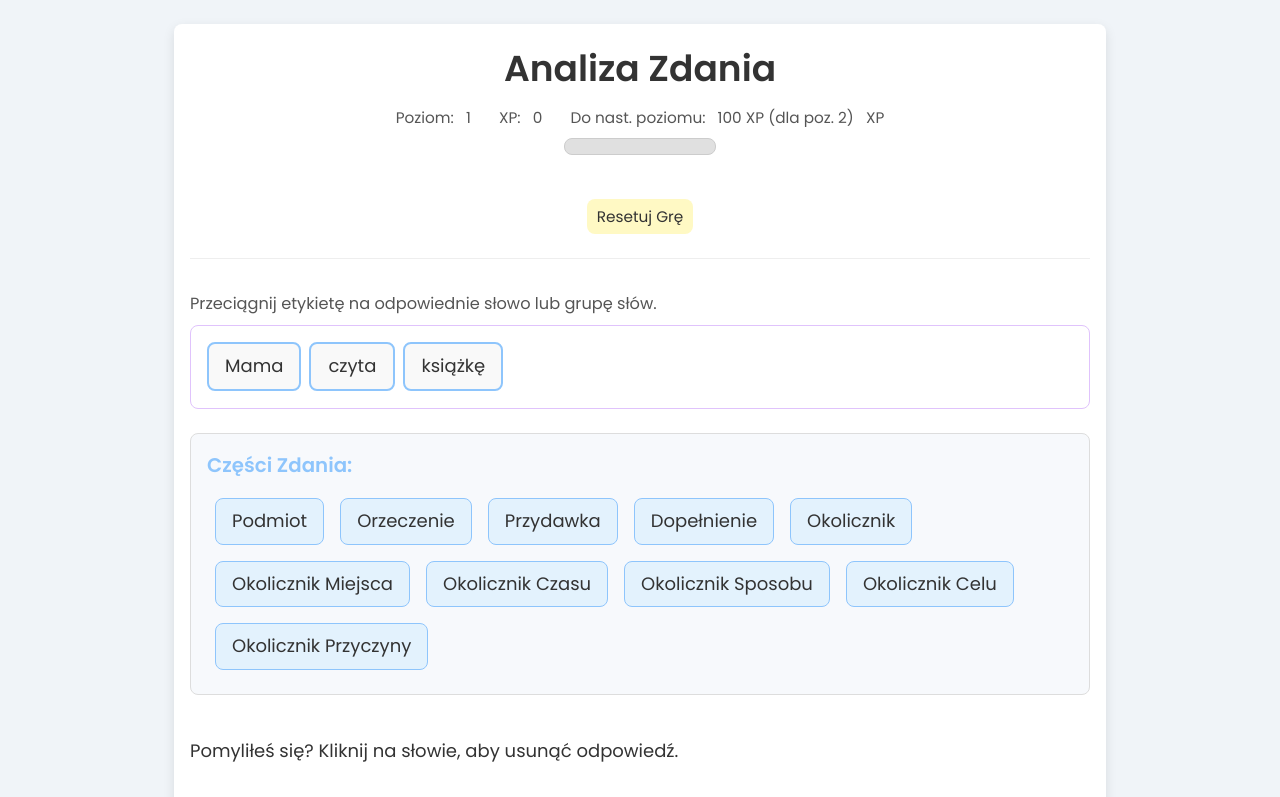
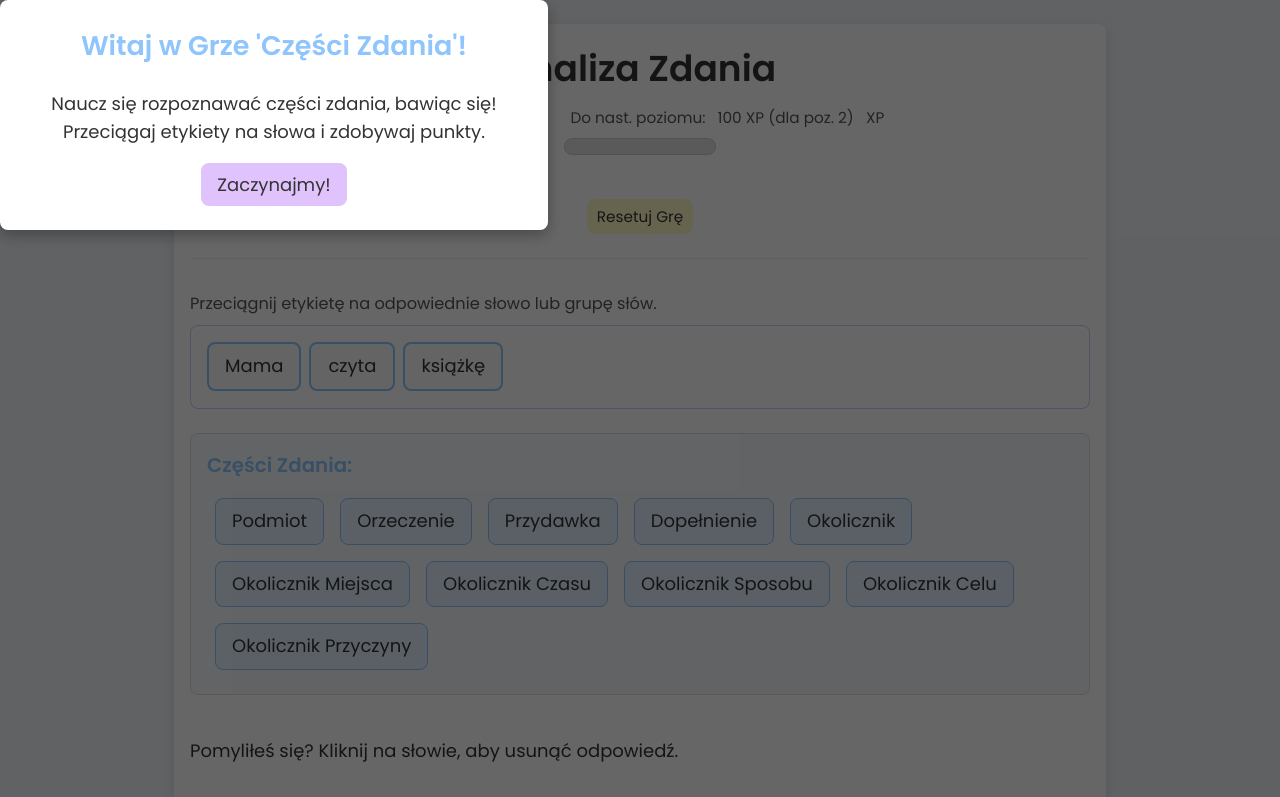
Before and after one commit to ytmytm/podmiot-i-spolka, a plain HTML site: page frontend/public/index.html in a window 1280 px wide. Shown: the top 797 px of the page. Drawn offline with Linux system fonts and the light colour scheme; files whose address does not match are found by name.

Commit message:
Add onboarding feature with modal and configuration
- Introduced an onboarding modal in `index.html` to guide users through the game.
- Created `onboarding.json` to define onboarding steps and tooltips for user assistance.
- Implemented onboarding logic in `onboardingManager.js` to manage the display and progression of onboarding steps.
- Updated `main.js` to initialize onboarding on page load and reset onboarding state when starting a new game.
- Enhanced styles in `main.css` for the onboarding modal and highlight effects.

```diff
--- a/frontend/public/index.html
+++ b/frontend/public/index.html
@@ -67,6 +67,15 @@
         </footer>
     </div>
 
+    <!-- Onboarding Modal Structure -->
+    <div id="onboarding-modal" style="display: none;">
+        <div id="onboarding-modal-content">
+            <h2 id="onboarding-title"></h2>
+            <p id="onboarding-text"></p>
+            <button id="onboarding-next-button">Dalej</button>
+        </div>
+    </div>
+
     <script type="module" src="../src/main.js"></script>
 </body>
 </html>
--- /dev/null
+++ b/frontend/public/onboarding.json
@@ -0,0 +1,129 @@
+{
+  "onboardingSteps": [
+    {
+      "id": "step1_welcome",
+      "title": "Witaj w Grze 'Części Zdania'!",
+      "text": "Naucz się rozpoznawać części zdania, bawiąc się! Przeciągaj etykiety na słowa i zdobywaj punkty.",
+      "targetElement": null,
+      "imageUrl": null,
+      "buttonText": "Zaczynajmy!"
+    },
+    {
+      "id": "step2_drag_parts",
+      "title": "Jak grać? To proste!",
+      "text": "Zobaczysz zdanie i etykiety z częściami zdania. Chwyć etykietę (np. 'Podmiot') i przeciągnij ją na słowo w zdaniu, które Twoim zdaniem jest podmiotem.",
+      "targetElement": "#parts-tray-container",
+      "highlightElement": ".drag-card",
+      "imageUrl": null,
+      "buttonText": "Rozumiem!"
+    },
+    {
+      "id": "step3_drop_words",
+      "title": "Upuść na słowo",
+      "text": "Gdy przeciągniesz etykietę nad właściwe słowo, puść ją. Słowo zmieni wygląd, pokazując Twoją odpowiedź.",
+      "targetElement": "#sentence-display-container",
+      "highlightElement": ".word-slot",
+      "imageUrl": null,
+      "buttonText": "Jasne!"
+    },
+    {
+      "id": "step4_check_answers",
+      "title": "Sprawdź odpowiedzi",
+      "text": "Gdy oznaczysz wszystkie części zdania, które potrafisz, kliknij przycisk 'Sprawdź Odpowiedzi'. Zobaczysz, jak Ci poszło!",
+      "targetElement": "#check-answers-button",
+      "imageUrl": null,
+      "buttonText": "OK!"
+    },
+    {
+      "id": "step5_scoring",
+      "title": "Punkty i Poziomy",
+      "text": "Za poprawne odpowiedzi zdobywasz punkty (XP) i awansujesz na kolejne poziomy. Możesz też zdobywać odznaki za super wyniki!",
+      "targetElement": ".player-stats",
+      "highlightElement": "#player-xp-bar",
+      "imageUrl": null,
+      "buttonText": "Gramy!"
+    }
+  ],
+  "tooltips": [
+    {
+      "id": "tooltip_sentence_board",
+      "targetElement": "#sentence-display-container",
+      "text": "Tutaj pojawia się zdanie do analizy. Przeciągnij na te słowa etykiety z częściami zdania.",
+      "position": "bottom"
+    },
+    {
+      "id": "tooltip_parts_tray",
+      "targetElement": "#parts-tray-container",
+      "text": "To Twoje etykiety z częściami zdania. Chwyć jedną i przeciągnij na słowo w zdaniu.",
+      "position": "top"
+    },
+    {
+      "id": "tooltip_drag_card",
+      "targetElement": ".drag-card",
+      "text": "To jest etykieta części zdania (np. Podmiot, Orzeczenie). Przeciągnij ją na odpowiednie słowo.",
+      "position": "bottom",
+      "dynamic": true
+    },
+    {
+      "id": "tooltip_word_slot",
+      "targetElement": ".word-slot",
+      "text": "To jest słowo ze zdania. Upuść na nie etykietę, jeśli uważasz, że pasuje.",
+      "position": "top",
+      "dynamic": true
+    },
+    {
+      "id": "tooltip_check_button",
+      "targetElement": "#check-answers-button",
+      "text": "Kliknij, aby sprawdzić swoje odpowiedzi i zobaczyć wynik.",
+      "position": "top"
+    },
+    {
+      "id": "tooltip_next_button",
+      "targetElement": "#next-sentence-button",
+      "text": "Kliknij, aby przejść do następnego zdania.",
+      "position": "top"
+    },
+    {
+      "id": "tooltip_score_display",
+      "targetElement": "#score-display",
+      "text": "Tutaj zobaczysz swój wynik za ostatnie zdanie i łączny wynik gry.",
+      "position": "bottom"
+    },
+    {
+      "id": "tooltip_feedback_area",
+      "targetElement": "#feedback-container",
+      "text": "Po sprawdzeniu odpowiedzi, tutaj pojawią się szczegółowe informacje o tym, co było dobrze, a co źle.",
+      "position": "top"
+    },
+    {
+      "id": "tooltip_player_level",
+      "targetElement": "#player-level",
+      "text": "Twój aktualny poziom w grze. Zdobywaj punkty XP, aby awansować!",
+      "position": "bottom"
+    },
+    {
+      "id": "tooltip_player_xp",
+      "targetElement": "#player-xp",
+      "text": "Twoje punkty doświadczenia (XP). Potrzebujesz ich, aby przejść na następny poziom.",
+      "position": "bottom"
+    },
+    {
+      "id": "tooltip_xp_bar",
+      "targetElement": "#xp-bar-fill",
+      "text": "Ten pasek pokazuje, ile jeszcze XP brakuje Ci do następnego poziomu.",
+      "position": "top"
+    },
+    {
+      "id": "tooltip_player_badges",
+      "targetElement": "#player-badges-container",
+      "text": "Twoje zdobyte odznaki! Przyznawane za specjalne osiągnięcia w grze.",
+      "position": "bottom"
+    },
+    {
+      "id": "tooltip_click_to_correct_hint",
+      "targetElement": "#click-to-correct-hint",
+      "text": "Jeśli się pomylisz i upuścisz etykietę na złe słowo, po prostu kliknij na to słowo, aby usunąć swoją odpowiedź i spróbować jeszcze raz!",
+      "position": "top"
+    }
+  ]
+}
--- a/frontend/src/main.js
+++ b/frontend/src/main.js
@@ -4,6 +4,7 @@ import { initializeDragAndDrop } from './drag.js';
 import { scorer } from './scorer.js';
 import { ResultView } from './components/ResultView.js';
 import { getXP, getLevel, addXP, getXPForNextLevel, getLevelProgressPercentage, checkAndAwardBadges, resetGamification, getEarnedBadges, BADGES as DefinedBadges } from './gamification.js';
+import { initOnboarding, resetOnboardingState } from './onboardingManager.js';
 
 // --- Service Worker Registration ---
 if ('serviceWorker' in navigator) {
@@ -19,7 +20,9 @@ if ('serviceWorker' in navigator) {
 }
 
 // --- DOM Elements ---
-document.addEventListener('DOMContentLoaded', () => {
+document.addEventListener('DOMContentLoaded', async () => {
+    await initOnboarding();
+
     const sentenceDisplayContainer = document.getElementById('sentence-display-container');
     const partsTrayContainer = document.getElementById('parts-tray-container');
     const checkAnswersButton = document.getElementById('check-answers-button');
@@ -351,6 +354,7 @@ document.addEventListener('DOMContentLoaded', () => {
     // Shared function to reset and start a new game
     const resetAndStartNewGame = () => {
         resetGamification(); // Resets XP, Level, Badges, Badge Progress from gamification.js
+        resetOnboardingState(); // Reset onboarding state so it shows again
         // High scores in ResultView are separate, allow them to persist for now.
         // If ResultView is visible, it might be good to remove it or hide it.
         const existingResultView = document.querySelector('.result-view-container');
--- /dev/null
+++ b/frontend/src/onboardingManager.js
@@ -0,0 +1,122 @@
+const ONBOARDING_CONFIG_PATH = '/public/onboarding.json'; // Corrected path for Nginx serving
+const ONBOARDING_COMPLETED_KEY = 'onboardingCompleted';
+
+let onboardingConfig = null;
+let currentStepIndex = 0;
+let onboardingModalElement = null;
+let onboardingTitleElement = null;
+let onboardingTextElement = null;
+let onboardingNextButtonElement = null;
+let onboardingHighlightElement = null; // For highlighting specific elements
+
+async function fetchOnboardingConfig() {
+    if (onboardingConfig) return onboardingConfig;
+    try {
+        const response = await fetch(ONBOARDING_CONFIG_PATH);
+        if (!response.ok) {
+            // Log the full URL attempted for better debugging
+            console.error(`Failed to fetch ${ONBOARDING_CONFIG_PATH}. Status: ${response.status} ${response.statusText}. Full URL: ${response.url}`);
+            throw new Error(`HTTP error! status: ${response.status}`);
+        }
+        onboardingConfig = await response.json();
+        return onboardingConfig;
+    } catch (error) {
+        console.error('Failed to load or parse onboarding configuration:', error);
+        return null;
+    }
+}
+
+function showStep(index) {
+    if (!onboardingConfig || !onboardingConfig.onboardingSteps || index >= onboardingConfig.onboardingSteps.length) {
+        finishOnboarding();
+        return;
+    }
+
+    const step = onboardingConfig.onboardingSteps[index];
+    currentStepIndex = index;
+
+    if (onboardingTitleElement) onboardingTitleElement.textContent = step.title;
+    if (onboardingTextElement) onboardingTextElement.innerHTML = step.text; // Use innerHTML if text can contain simple HTML
+    if (onboardingNextButtonElement) onboardingNextButtonElement.textContent = step.buttonText || 'Dalej';
+
+    // Clear previous highlight
+    if (onboardingHighlightElement) {
+        onboardingHighlightElement.classList.remove('onboarding-highlight');
+        onboardingHighlightElement = null;
+    }
+
+    // Apply new highlight if targetElement or highlightElement is specified
+    let elementToHighlight = null;
+    if (step.highlightElement) {
+        elementToHighlight = document.querySelector(step.highlightElement);
+    }
+    // Fallback to targetElement if highlightElement is not specified but targetElement is
+    if (!elementToHighlight && step.targetElement) {
+        elementToHighlight = document.querySelector(step.targetElement);
+    }
+
+    if (elementToHighlight) {
+        onboardingHighlightElement = elementToHighlight;
+        onboardingHighlightElement.classList.add('onboarding-highlight');
+        // Optionally, scroll to the highlighted element
+        // onboardingHighlightElement.scrollIntoView({ behavior: 'smooth', block: 'center' });
+    }
+
+    if (onboardingModalElement) onboardingModalElement.style.display = 'block';
+}
+
+function nextStep() {
+    showStep(currentStepIndex + 1);
+}
+
+function finishOnboarding() {
+    if (onboardingModalElement) onboardingModalElement.style.display = 'none';
+    if (onboardingHighlightElement) {
+        onboardingHighlightElement.classList.remove('onboarding-highlight');
+    }
+    localStorage.setItem(ONBOARDING_COMPLETED_KEY, 'true');
+    console.log('Onboarding finished and marked as completed.');
+}
+
+function resetOnboardingState() {
+    localStorage.removeItem(ONBOARDING_COMPLETED_KEY);
+    console.log('Onboarding state reset. It will show on next load if conditions met.');
+}
+
+async function initOnboarding() {
+    const config = await fetchOnboardingConfig();
+    if (!config || !config.onboardingSteps || config.onboardingSteps.length === 0) {
+        console.log('No onboarding steps configured or failed to load config.');
+        return;
+    }
+
+    // Get modal elements - these IDs will need to be in index.html
+    onboardingModalElement = document.getElementById('onboarding-modal');
+    onboardingTitleElement = document.getElementById('onboarding-title');
+    onboardingTextElement = document.getElementById('onboarding-text');
+    onboardingNextButtonElement = document.getElementById('onboarding-next-button');
+
+    if (!onboardingModalElement || !onboardingTitleElement || !onboardingTextElement || !onboardingNextButtonElement) {
+        console.error('Onboarding modal elements not found in the DOM. Onboarding cannot start.');
+        return;
+    }
+
+    onboardingNextButtonElement.addEventListener('click', () => {
+        if (currentStepIndex >= onboardingConfig.onboardingSteps.length - 1) {
+            finishOnboarding();
+        } else {
+            nextStep();
+        }
+    });
+
+    const isOnboardingCompleted = localStorage.getItem(ONBOARDING_COMPLETED_KEY) === 'true';
+    if (!isOnboardingCompleted) {
+        console.log('Starting onboarding...');
+        currentStepIndex = 0;
+        showStep(currentStepIndex);
+    } else {
+        console.log('Onboarding already completed.');
+    }
+}
+
+export { initOnboarding, resetOnboardingState };
--- a/frontend/src/styles/main.css
+++ b/frontend/src/styles/main.css
@@ -385,9 +385,63 @@ button#next-sentence-button:hover {
 
 footer {
     text-align: center;
+    margin-top: var(--spacing-large);
     padding-top: var(--spacing-medium);
     border-top: 1px solid #eee;
-    margin-top: var(--spacing-large);
-    font-size: 0.85em;
+    font-size: 0.9em;
     color: #777;
 }
+
+/* --- Onboarding Styles --- */
+#onboarding-modal {
+    position: fixed;
+    top: 0;
+    left: 0;
+    width: 100%;
+    height: 100%;
+    background-color: rgba(0, 0, 0, 0.6);
+    display: flex;
+    justify-content: center;
+    align-items: center;
+    z-index: 2000; /* High z-index to be on top */
+}
+
+#onboarding-modal-content {
+    background-color: var(--color-text-light);
+    padding: var(--spacing-large);
+    border-radius: var(--border-radius-default);
+    box-shadow: 0 5px 15px rgba(0,0,0,0.3);
+    width: 90%;
+    max-width: 500px;
+    text-align: center;
+}
+
+#onboarding-modal-content h2 {
+    color: var(--color-primary);
+    margin-top: 0;
+}
+
+#onboarding-modal-content p {
+    margin-bottom: var(--spacing-medium);
+    line-height: 1.6;
+}
+
+#onboarding-next-button {
+    background-color: var(--color-secondary);
+    color: var(--color-text-dark);
+    padding: var(--spacing-small) var(--spacing-medium);
+    font-size: 1em;
+}
+#onboarding-next-button:hover {
+    opacity: 0.9;
+}
+
+.onboarding-highlight {
+    outline: 3px solid var(--color-secondary); /* Highlight color */
+    box-shadow: 0 0 15px var(--color-secondary); /* Glow effect */
+    border-radius: var(--border-radius-default); /* Match general border radius */
+    transition: outline 0.3s ease, box-shadow 0.3s ease;
+    position: relative; /* Needed if you want to add ::before/::after pseudo-elements for more complex highlights */
+    z-index: 2001; /* Ensure highlighted element is above overlay if it's partially covered */
+}
+/* --- End Onboarding Styles --- */
```
